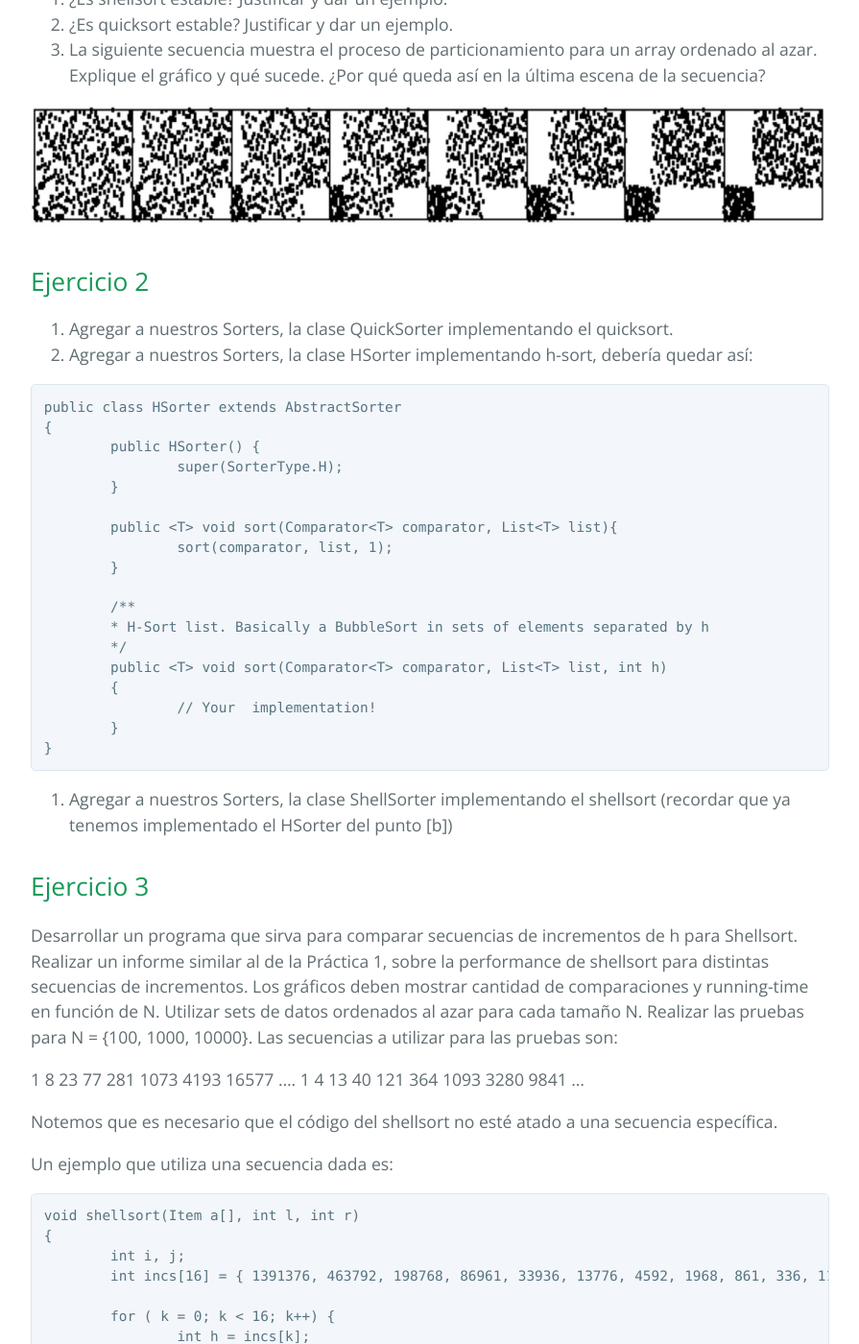
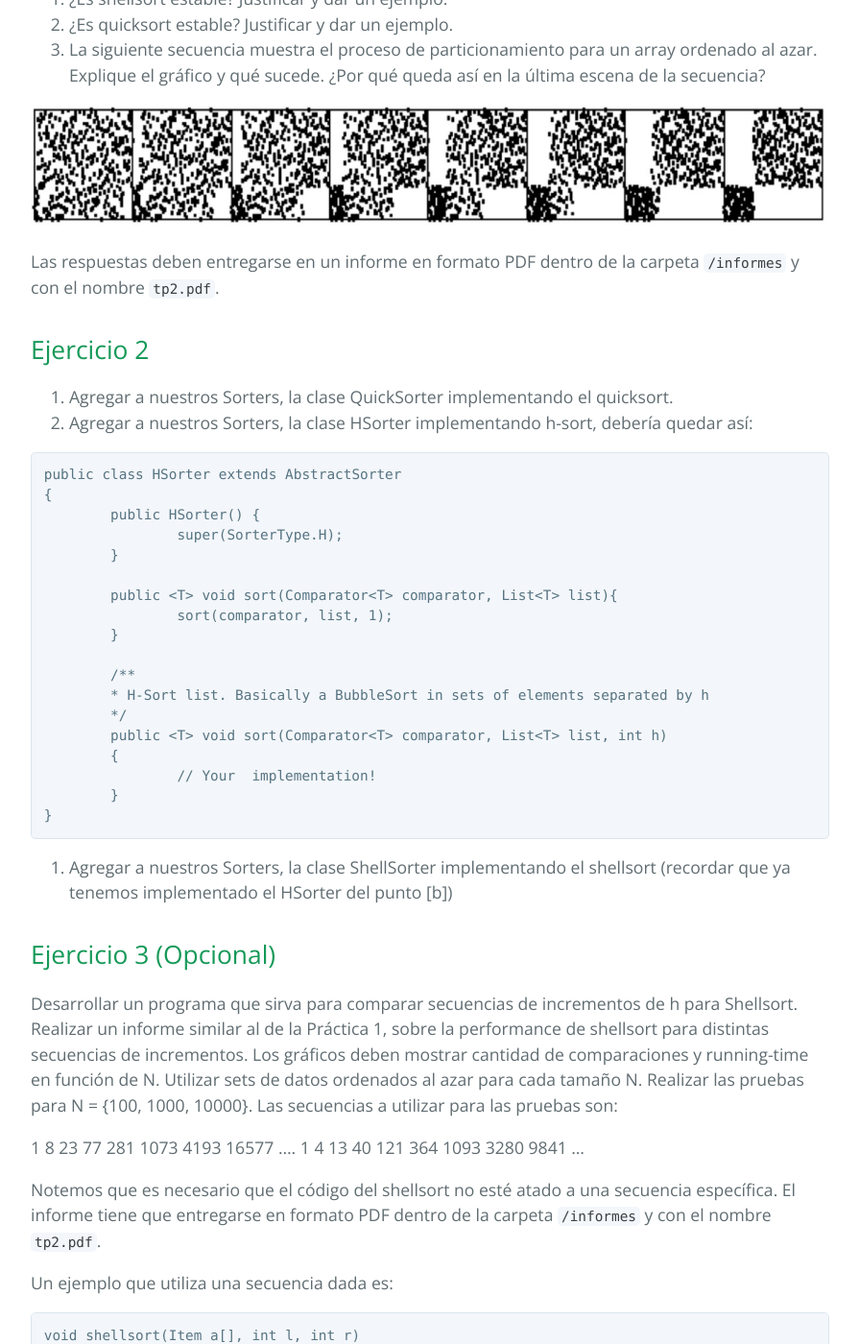
Before and after one commit to FacultadDeIngenieria/anaydis, a Jekyll site: the page built from practice/tp2.md, in a window 1280 px wide and 1400 px high, scrolled down 525 px. Shown: the whole window at 96% size, without its empty margins (192-1087 px from the left). Built offline with Jekyll 4.4.1, drawn with Linux system fonts in a browser that asks for light colours; some of the changed text lies outside the part shown.

Commit message:
Enable TP2

```diff
--- a/practice/tp2.md
+++ b/practice/tp2.md
@@ -16,6 +16,8 @@ permalink: /practice/2
 3. La siguiente secuencia muestra el proceso de particionamiento para un array ordenado al azar. Explique el gráfico y qué sucede. ¿Por qué queda así en la última escena de la secuencia?
 
 ![]({{site.baseurl}}/practice/tp2_1.jpg)
+
+Las respuestas deben entregarse en un informe en formato PDF dentro de la carpeta `/informes` y con el nombre `tp2.pdf`.
 
 ## Ejercicio 2
 
@@ -45,7 +47,7 @@ public class HSorter extends AbstractSorter
 
 3. Agregar a nuestros Sorters, la clase ShellSorter implementando el shellsort (recordar que ya tenemos implementado el HSorter del punto [b])
 
-## Ejercicio 3
+## Ejercicio 3 (Opcional)
 
 Desarrollar un programa que sirva para comparar secuencias de incrementos de h para Shellsort.
 Realizar un informe similar al de la Práctica 1, sobre la performance de shellsort para distintas secuencias de incrementos.
@@ -58,6 +60,7 @@ Las secuencias a utilizar para las pruebas son:
 1 4 13 40 121 364 1093 3280 9841 ...
 
 Notemos que es necesario que el código del shellsort no esté atado a una secuencia específica.
+El informe tiene que entregarse en formato PDF dentro de la carpeta `/informes` y con el nombre `tp2.pdf`.
 
 
 Un ejemplo que utiliza una secuencia dada es:
```
Also changed, not shown: other parts of practice/tp2.md (+2 -2 lines), README.md.
